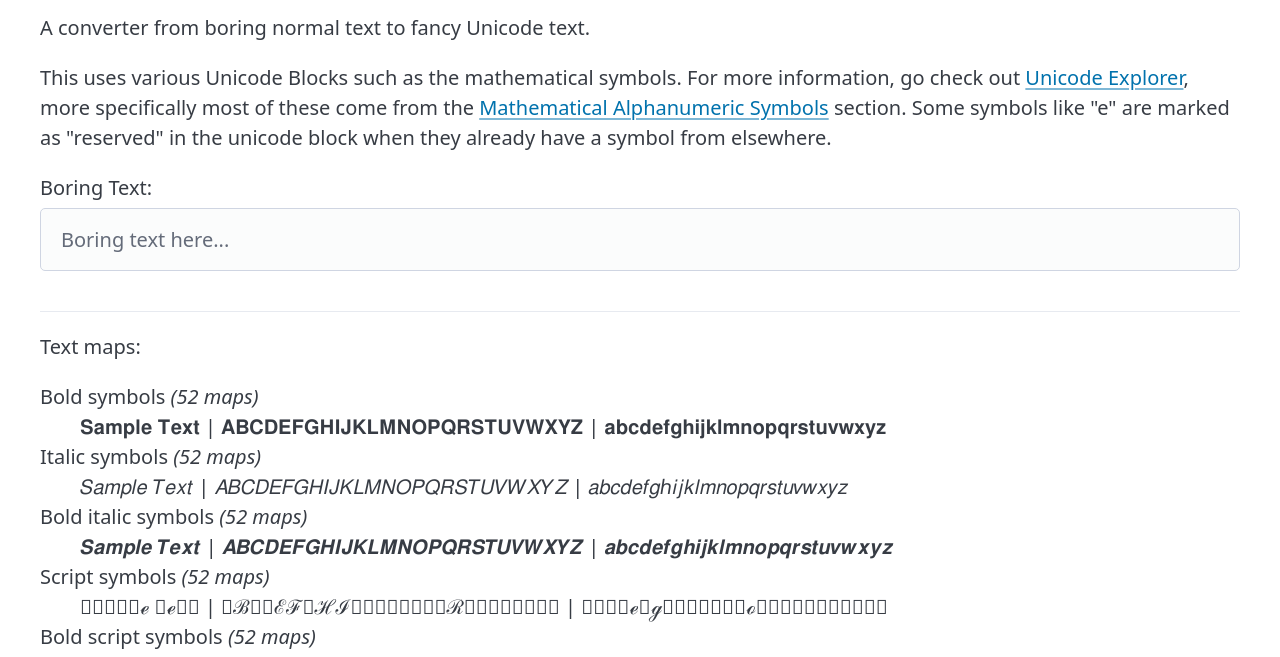
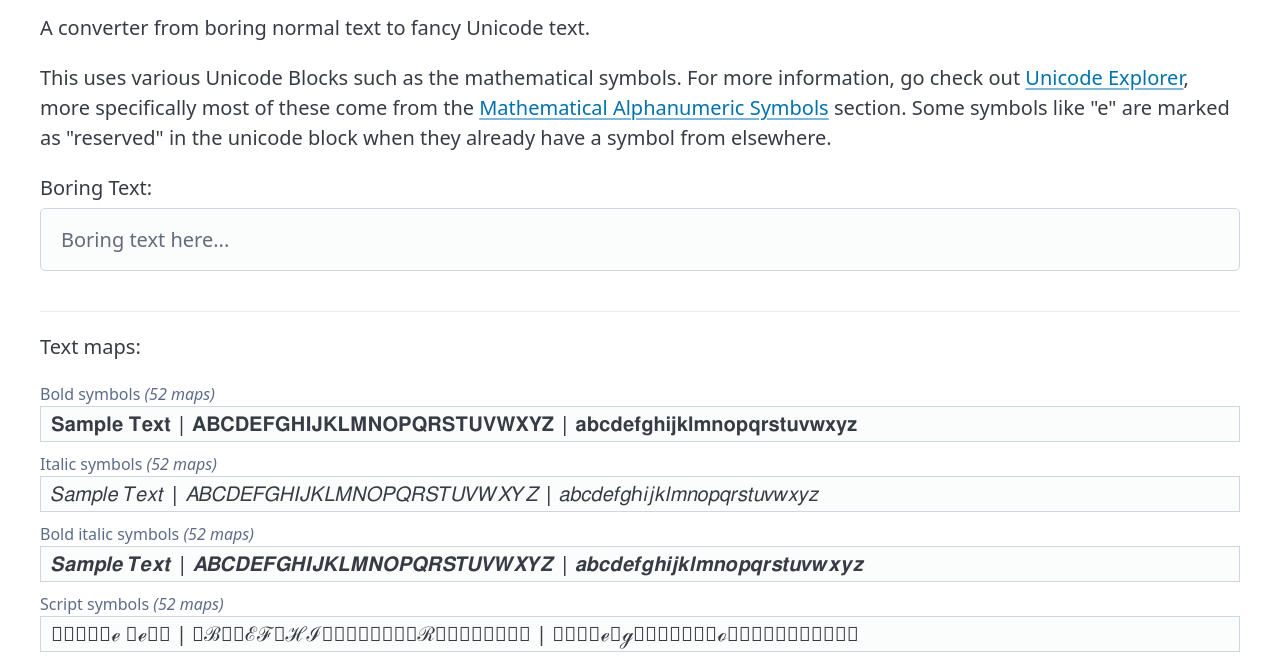
Before and after one commit to FireIsGood/fancy-text, an Astro site: page / in a window 1280 px wide. Shown: the part 93-750 px from the top of the page. Built offline with nearby package versions, Linux system fonts and the light colour scheme; Astro itself is replaced by a stand-in of ours.

Commit message:
feat: improve output list styles

```diff
--- a/src/components/Converter.svelte
+++ b/src/components/Converter.svelte
@@ -40,3 +40,21 @@
     <dd>{mapText(boringText || exampleNumbers, map)}</dd>
   {/each}
 </dl>
+
+<style>
+  dt {
+    color: var(--pico-secondary);
+    font-size: 0.8em;
+  }
+
+  dd + dt {
+    margin-top: 0.5rem;
+  }
+
+  dd {
+    margin-inline-start: 0;
+    border: var(--pico-border-width) solid var(--pico-form-element-border-color);
+    background-color: var(--pico-form-element-background-color);
+    padding: 0.1rem 0.5rem;
+  }
+</style>
--- a/src/components/Head.astro
+++ b/src/components/Head.astro
@@ -16,6 +16,7 @@ const { title, description, viewTransition } = Astro.props;
   <meta charset="UTF-8" />
   <meta name="description" content={description} />
   <meta name="viewport" content="width=device-width, initial-scale=1.0, maximum-scale=1.0, user-scalable=no" />
+  <meta name="color-scheme" content="light dark" />
   <Favicon />
   <link rel="stylesheet" href="https://cdn.jsdelivr.net/npm/@picocss/pico@2/css/pico.min.css" />
   <script is:inline>
```
